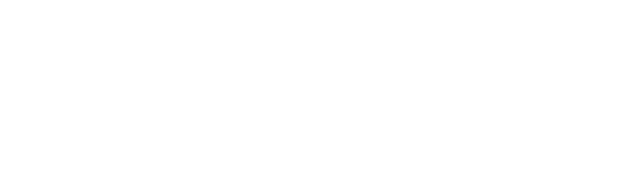
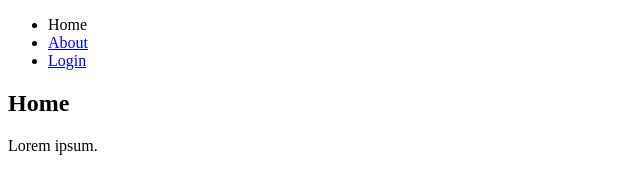
Before and after one commit to DaraDoesDev/ztom43, a plain HTML site: page index.html in a window 1280 px wide. Shown: the whole page, without its empty margins (0-640 px from the left). Drawn offline with Linux system fonts and the light colour scheme.

Commit message:
first amendments to index page

```diff
--- a/index.html
+++ b/index.html
@@ -3,9 +3,22 @@
 <head>
     <meta charset="UTF-8">
     <meta name="viewport" content="width=device-width, initial-scale=1.0">
-    <title>Document</title>
+    <title>CSS ztom43</title>
 </head>
 <body>
+    <header>
+        <nav>
+            <ul>
+                <li>Home</li>
+                <li><a href="about.html">About</a></li>
+                <li><a href="login.html">Login</a></li>
+            </ul>
+        </nav>
+    </header>
+    <section>
+        <h2>Home</h2>
+        <p>Lorem ipsum.</p>
+    </section>
 
 </body>
 </html>
```
